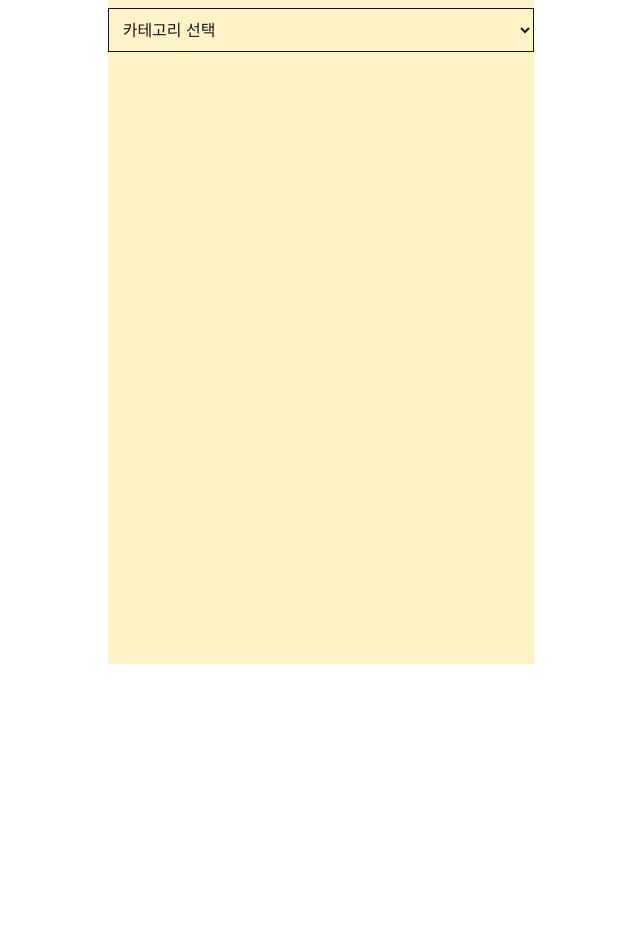
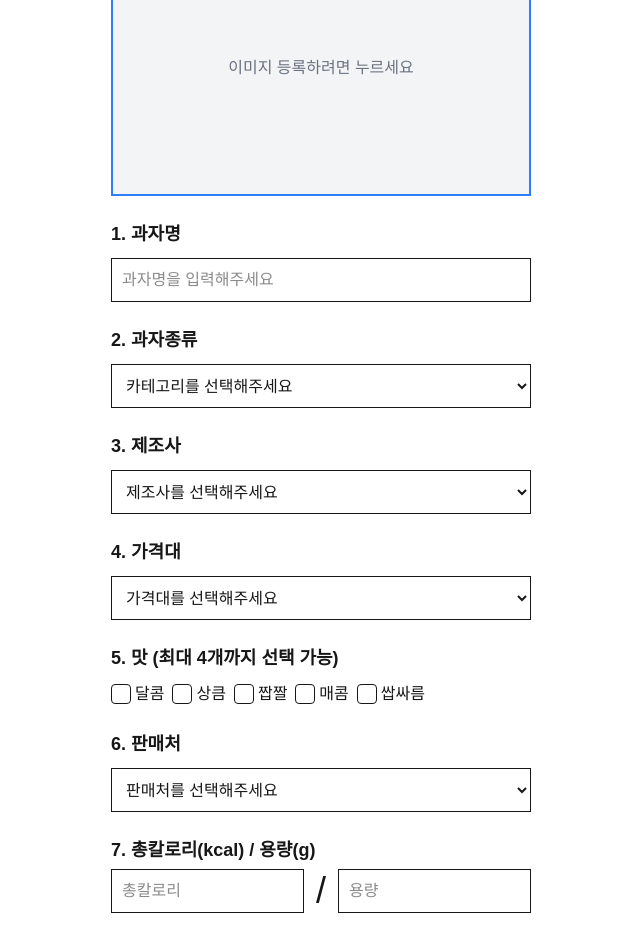
Before and after one commit to bananana0118/100-snacks-dict-front, a Next.js app: page /admin in a window 1280 px wide. Shown: the part 136-1088 px from the top of the page, without its empty margins (319-959 px from the left). Before the commit the page ends 800 px from the top, so only its background shows below. Built offline with nearby package versions, Linux system fonts and the light colour scheme.

Commit message:
[feat]: 과자등록 form 작성
- SelectList로 카테고리,제조사,가격대,판매처 설정
- 체크박스로 맛 설정
- 총칼로리, 용량 설정
- 이미지 업로더 생성

```diff
--- a/package.json
+++ b/package.json
@@ -11,6 +11,7 @@
     "prepare": "husky install"
   },
   "dependencies": {
+    "@headlessui/react": "^2.2.4",
     "@svgr/webpack": "^8.1.0",
     "@tailwindcss/cli": "^4.1.11",
     "next": "15.2.4",
@@ -21,6 +22,7 @@
     "@commitlint/cli": "^19.8.0",
     "@commitlint/config-conventional": "^19.8.0",
     "@eslint/eslintrc": "^3",
+    "@next/eslint-plugin-next": "^15.4.1",
     "@tailwindcss/postcss": "^4",
     "@types/node": "^20",
     "@types/react": "^19",
@@ -29,6 +31,7 @@
     "eslint-config-next": "15.2.4",
     "eslint-config-prettier": "^10.1.1",
     "eslint-plugin-prettier": "^5.2.5",
+    "eslint-plugin-react-hooks": "^5.2.0",
     "husky": "^9.1.7",
     "postcss": "^8.5.3",
     "prettier-plugin-tailwindcss": "^0.6.14",
--- a/src/app/(pages)/admin/page.tsx
+++ b/src/app/(pages)/admin/page.tsx
@@ -1,4 +1,8 @@
-import { Field, Input, Label, Select } from '@headlessui/react';
+'use client';
+import ImageUploader from '@/components/ImageUploader';
+import SelectList from '@/components/SelectList';
+import { Checkbox, Field, Input, Label } from '@headlessui/react';
+import { useState } from 'react';
 
 // SnackCategory.ts
 export enum SnackCategory {
@@ -26,6 +30,21 @@ export enum Brand {
   HaeTae = '해태', // 초콜릿
 }
 
+// PriceRange.ts
+export enum PriceRange {
+  OneToThreeThousand = '1000-3000', // 1,000원 ~ 3,000원
+  ThreeToFiveThousand = '3000-5000', // 3,000원 ~ 5,000원
+  FiveToTenThousand = '5000-10000', // 5,000원 ~ 10,000원
+  TenThousandAndAbove = '10000-', // 10,000원 이상
+}
+/** 1) Flavor enum & options 정의 */
+export enum Flavor {
+  Sweet = '달콤',
+  Tangy = '상큼',
+  Savory = '짭짤',
+  Spicy = '매콤',
+  Bitter = '쌉싸름',
+}
 // types.ts
 export interface Option<T extends string> {
   value: T;
@@ -55,12 +74,38 @@ const snackOptions: Option<SnackCategory>[] = [
   { value: SnackCategory.CandyGum, label: '캔디&껌' },
 ];
 
-const page = () => {
+export const priceRangeOptions: Option<PriceRange>[] = [
+  { value: PriceRange.OneToThreeThousand, label: '1,000원 ~ 3,000원' },
+  { value: PriceRange.ThreeToFiveThousand, label: '3,000원 ~ 5,000원' },
+  { value: PriceRange.FiveToTenThousand, label: '5,000원 ~ 10,000원' },
+  { value: PriceRange.TenThousandAndAbove, label: '10,000원 이상' },
+];
+
+const flavorOptions = Object.values(Flavor).map((flavor) => ({
+  value: flavor,
+  label: flavor,
+}));
+
+const Page = () => {
+  const [selected, setSelected] = useState<Flavor[]>([]);
+
+  const toggleFlavor = (flavor: Flavor) => {
+    if (selected.includes(flavor)) {
+      setSelected(selected.filter((f) => f !== flavor));
+    } else if (selected.length < 4) {
+      setSelected([...selected, flavor]);
+    }
+  };
+
   return (
     <div>
-      <main className="flex items-center justify-center">
-        <section className="min-h-screen w-4/12 bg-amber-100">
+      <main className="flex flex-col items-center justify-center px-[50px] pt-[24px] pb-[50px]">
+        <section className="min-h-screen w-[420px]">
+          <p className="mb-2.5 flex items-center justify-center text-[28px] font-semibold">
+            과자등록
+          </p>
           <form className="flex flex-col gap-6">
+            <ImageUploader></ImageUploader>
             <Field className="flex flex-col">
               <Label className="pb-2.5 text-lg font-semibold">1. 과자명</Label>
               <Input
@@ -68,22 +113,101 @@ const page = () => {
                 className="h-11 border p-2.5 data-focus:bg-blue-100 data-hover:shadow"
               ></Input>
             </Field>
-            <Field className="flex flex-col">
-              <Label className="pb-2.5 text-lg font-semibold">1. 과자명</Label>
-              <Select
-                name="category"
-                defaultValue=""
-                className="h-11 border p-2.5 data-focus:bg-blue-100 data-hover:shadow"
-              >
-                <option value="" disabled hidden>
-                  카테고리 선택
-                </option>
-                {snackOptions.map((opt) => (
-                  <option key={opt.value} value={opt.value}>
-                    {opt.label}
-                  </option>
-                ))}
-              </Select>
+            <SelectList
+              label="2. 과자종류"
+              options={snackOptions}
+              name="snackCategory"
+              placeholder="카테고리를 선택해주세요"
+              key="snackCategory"
+            ></SelectList>
+            <SelectList
+              label="3. 제조사"
+              options={brandOptions}
+              name="brand"
+              placeholder="제조사를 선택해주세요"
+              key="brand"
+            ></SelectList>
+            <SelectList
+              label="4. 가격대"
+              options={priceRangeOptions}
+              name="price"
+              placeholder="가격대를 선택해주세요"
+              key="price"
+            ></SelectList>
+            <fieldset>
+              <legend className="pb-2.5 text-lg font-semibold">
+                5. 맛 (최대 4개까지 선택 가능)
+              </legend>
+
+              <div className="flex w-full flex-row gap-2">
+                {flavorOptions.map((opt) => {
+                  const isChecked = selected.includes(opt.value);
+                  const isDisabled = !isChecked && selected.length >= 4;
+                  return (
+                    <Field
+                      as="div"
+                      key={opt.value}
+                      disabled={isDisabled}
+                      className="flex items-center"
+                    >
+                      <Checkbox
+                        className={`group mr-1 block h-5 w-5 rounded border bg-white data-checked:bg-blue-500 data-disabled:cursor-not-allowed data-disabled:opacity-50`}
+                        onChange={() => toggleFlavor(opt.value)}
+                        value={opt.value}
+                        checked={isChecked}
+                        disabled={isDisabled}
+                      >
+                        <svg
+                          viewBox="0 0 14 14"
+                          fill="none"
+                          className="stroke-white opacity-0 group-data-checked:opacity-100"
+                        >
+                          <path
+                            d="M3 8L6 11L11 3.5"
+                            strokeWidth={2}
+                            strokeLinecap="round"
+                            strokeLinejoin="round"
+                          />
+                        </svg>
+                      </Checkbox>
+                      <Label
+                        className={isDisabled ? 'text-gray-400' : undefined}
+                      >
+                        {opt.label}
+                      </Label>
+                    </Field>
+                  );
+                })}
+              </div>
+            </fieldset>
+            <SelectList
+              label="6. 판매처"
+              options={storeOptions}
+              name="store"
+              placeholder="판매처를 선택해주세요"
+              key="store"
+            ></SelectList>
+            <Field>
+              <Label className={`pb-2.5 text-lg font-semibold`}>
+                7. 총칼로리(kcal) / 용량(g)
+              </Label>
+              <div className="flex w-full flex-row items-center justify-center">
+                <Input
+                  placeholder="총칼로리"
+                  type="number"
+                  name="kcal"
+                  key="kcal"
+                  className="h-11 w-full border p-2.5 data-focus:bg-blue-100 data-hover:shadow"
+                ></Input>
+                <span className="mx-3 text-[36px] font-extralight">/</span>
+                <Input
+                  placeholder="용량"
+                  type="number"
+                  name="weight"
+                  key="weight"
+                  className="h-11 w-full border p-2.5 data-focus:bg-blue-100 data-hover:shadow"
+                ></Input>
+              </div>
             </Field>
           </form>
         </section>
@@ -92,4 +216,4 @@ const page = () => {
   );
 };
 
-export default page;
+export default Page;
--- a/src/app/globals.css
+++ b/src/app/globals.css
@@ -18,7 +18,15 @@
     --foreground: #ededed;
   }
 }
-
+/* global.css */
+input[type=number]::-webkit-outer-spin-button,
+input[type=number]::-webkit-inner-spin-button {
+  -webkit-appearance: none;
+  margin: 0;
+}
+input[type=number] {
+  -moz-appearance: textfield;  /* Firefox */
+}
 body {
   background: var(--background);
   color: var(--foreground);
--- /dev/null
+++ b/src/components/ImageUploader.tsx
@@ -0,0 +1,53 @@
+import { useRef, useState } from 'react';
+
+export default function ImageUploader() {
+  // 파일 input ref
+  const inputRef = useRef<HTMLInputElement>(null);
+  // 선택된 이미지 URL (미리보기)
+  const [preview, setPreview] = useState<string | null>(null);
+
+  // 박스 클릭 시 파일창 열기
+  const handleBoxClick = () => {
+    inputRef.current?.click();
+  };
+
+  // 파일 선택 시 미리보기 생성
+  const handleFileChange: React.ChangeEventHandler<HTMLInputElement> = (e) => {
+    const file = e.target.files?.[0];
+    if (!file) return;
+    const url = URL.createObjectURL(file);
+    setPreview(url);
+    // TODO: 서버 업로드 로직 넣기 (FormData 등에 file 첨부)
+  };
+
+  return (
+    <div>
+      {/* 숨긴 파일 input */}
+      <input
+        type="file"
+        accept="image/*"
+        ref={inputRef}
+        className="hidden"
+        onChange={handleFileChange}
+      />
+
+      {/* 클릭 영역 */}
+      <div
+        onClick={handleBoxClick}
+        className={`flex h-64 w-full cursor-pointer items-center justify-center border-2 border-blue-500 ${preview ? 'p-0' : 'bg-gray-100'} `}
+      >
+        {preview ? (
+          // 미리보기 이미지
+          <img
+            src={preview}
+            alt="선택된 이미지"
+            className="h-full w-full object-cover"
+          />
+        ) : (
+          // 기본 안내 문구
+          <span className="text-gray-500">이미지 등록하려면 누르세요</span>
+        )}
+      </div>
+    </div>
+  );
+}
--- a/src/components/SelectList.tsx
+++ b/src/components/SelectList.tsx
@@ -24,7 +24,7 @@ const SelectList = <T extends string>({
       >
         {placeholder && (
           <option value="" disabled hidden>
-            카테고리 선택
+            {placeholder}
           </option>
         )}
         {options.map((opt) => (
```
Also changed, not shown: 2 other files (tests, documents, lock files or other folders).
